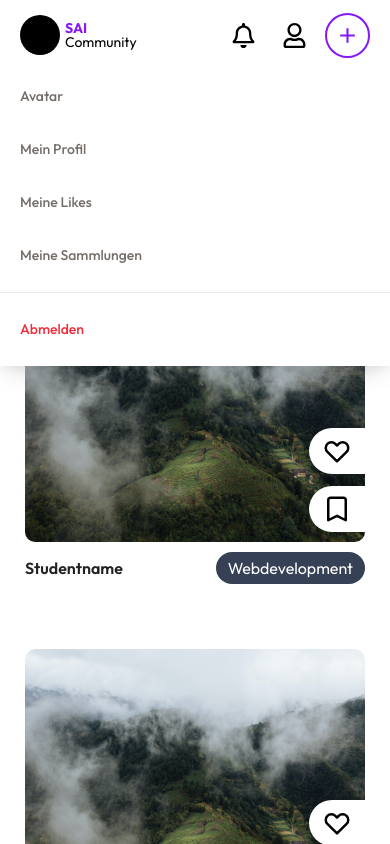
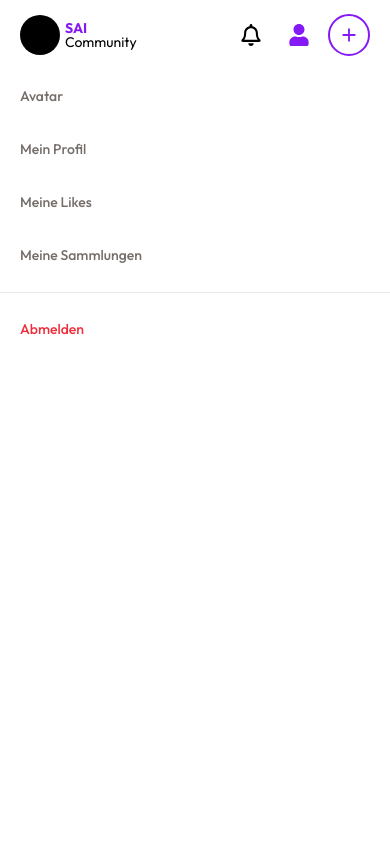
Before and after one commit to dream-lab-group/sae-community, a Next.js app: page / in a window 390 px wide. Both pictures are taken after a click on the button 294 px from the left and 35 px from the top of the page. Shown: the top 844 px of the page. Built offline with nearby package versions, Linux system fonts and the light colour scheme; what @directus/sdk would draw is missing.

Commit message:
minor responsive adjustments when menu is open

```diff
--- a/common/components/header/custom-menu.tsx
+++ b/common/components/header/custom-menu.tsx
@@ -8,7 +8,7 @@ import {
 } from '@mui/material';
 import { MdAdd } from 'react-icons/md';
 import { AppBarHeaderProps } from './types';
-import { FaRegBell, FaRegUser } from 'react-icons/fa';
+import { FaRegBell, FaRegUser, FaUser } from 'react-icons/fa';
 
 export const CustomMenu = ({
   menuOpen,
@@ -94,43 +94,42 @@ export const CustomMenu = ({
           justifyContent="flex-end"
           alignItems="center"
         >
-          <IconButton>
+          <IconButton sx={{ color: '#000' }}>
             <FaRegBell
-              color="#000"
-              size={smBreakpointDown ? 25 : lgBreakpointUp ? 28 : 26}
+              size={smBreakpointDown ? 22 : lgBreakpointUp ? 28 : 26}
             />
           </IconButton>
           {menuOpen === false ? (
             <IconButton
               onClick={handleOpenMenu}
-              sx={{ marginLeft: `${mdBreakpointDown ? '10px' : '15px'}` }}
+              sx={{
+                marginLeft: `${mdBreakpointDown ? '10px' : '15px'}`,
+                color: '#000',
+              }}
             >
               <FaRegUser
-                color="#000"
-                size={smBreakpointDown ? 25 : lgBreakpointUp ? 28 : 26}
+                size={smBreakpointDown ? 22 : lgBreakpointUp ? 28 : 26}
               />
             </IconButton>
           ) : (
             <IconButton
               onClick={handleCloseMenu}
-              sx={{ marginLeft: `${mdBreakpointDown ? '10px' : '15px'}` }}
+              sx={{
+                marginLeft: `${mdBreakpointDown ? '10px' : '15px'}`,
+                color: '#8519F6',
+              }}
             >
-              <FaRegUser
-                color="#000"
-                size={smBreakpointDown ? 25 : lgBreakpointUp ? 28 : 26}
-              />
+              <FaUser size={smBreakpointDown ? 22 : lgBreakpointUp ? 28 : 26} />
             </IconButton>
           )}
           <IconButton
             sx={{
               border: '2px solid #8519F6',
               marginLeft: `${mdBreakpointDown ? '10px' : '15px'}`,
+              color: '#8519F6',
             }}
           >
-            <MdAdd
-              color="#8519F6"
-              size={smBreakpointDown ? 25 : lgBreakpointUp ? 28 : 26}
-            />
+            <MdAdd size={smBreakpointDown ? 22 : lgBreakpointUp ? 28 : 26} />
           </IconButton>
         </Grid>
       </Grid>
--- a/common/components/navigation-elements/custom-navbar.tsx
+++ b/common/components/navigation-elements/custom-navbar.tsx
@@ -24,6 +24,7 @@ export const CustomNavbar = ({ menuOpen }: AppBarHeaderProps) => {
         position: 'fixed',
         zIndex: 2000,
         background: '#fff',
+        height: `${smBreakpointDown && '100%'}`,
         width: `${mdBreakpointDown ? '100%' : '30%'}`,
         right: `${mdBreakpointUp && 0}`,
         boxShadow:
--- a/common/components/page-navigation/page-navigation-mobile-elements.tsx
+++ b/common/components/page-navigation/page-navigation-elements.tsx
@@ -2,7 +2,7 @@ import { ButtonBase, Typography } from '@mui/material';
 import { useTranslation } from 'react-i18next';
 import { PageNavigationElementProps } from './types';
 
-export const PageNavigationMobileElement = ({
+export const PageNavigationElement = ({
   course,
 }: PageNavigationElementProps) => {
   const { t } = useTranslation();
--- a/common/components/page-navigation/page-navigation-mobile.tsx
+++ b/common/components/page-navigation/page-navigation.tsx
@@ -7,9 +7,10 @@ import {
   Select,
 } from '@mui/material';
 import { Globals } from '../../utils/utils';
-import { PageNavigationMobileElement } from './page-navigation-mobile-elements';
+
 import { HiOutlineSearch } from 'react-icons/hi';
 import { useState } from 'react';
+import { PageNavigationElement } from './page-navigation-elements';
 
 const names = [
   'Oliver Hansen',
@@ -24,7 +25,7 @@ const names = [
   'Kelly Snyder',
 ];
 
-export const PageNavigationMobile = () => {
+export const PageNavigation = () => {
   const [sortFilter, setSortFilter] = useState<string[]>([]);
   return (
     <>
@@ -90,7 +91,7 @@ export const PageNavigationMobile = () => {
         </Grid>
         <Grid item sx={{ display: 'flex', overflowX: 'scroll', width: '100%' }}>
           {Globals.allCourses.map((course) => (
-            <PageNavigationMobileElement key={course} course={course} />
+            <PageNavigationElement key={course} course={course} />
           ))}
         </Grid>
       </Grid>
--- a/pages/index.tsx
+++ b/pages/index.tsx
@@ -10,11 +10,11 @@ import type { NextPage } from 'next';
 import { useEffect, useState } from 'react';
 import { AppBarHeader } from '../common/components/app-header';
 import { MobileFooter } from '../common/components/footer/mobile-footer';
-import { PageNavigationMobile } from '../common/components/page-navigation/page-navigation-mobile';
 import HomePage from './home';
 import SignIn from './signin';
 import { motion } from 'framer-motion';
 import { CustomNavbar } from '../common/components/navigation-elements/custom-navbar';
+import { PageNavigation } from '../common/components/page-navigation/page-navigation';
 
 const directus = new Directus('http://146.190.227.5');
 
@@ -100,7 +100,7 @@ const Home: NextPage = () => {
               }`,
             }}
           >
-            <PageNavigationMobile />
+            <PageNavigation />
             <HomePage />
             <MobileFooter />
           </Box>
```
